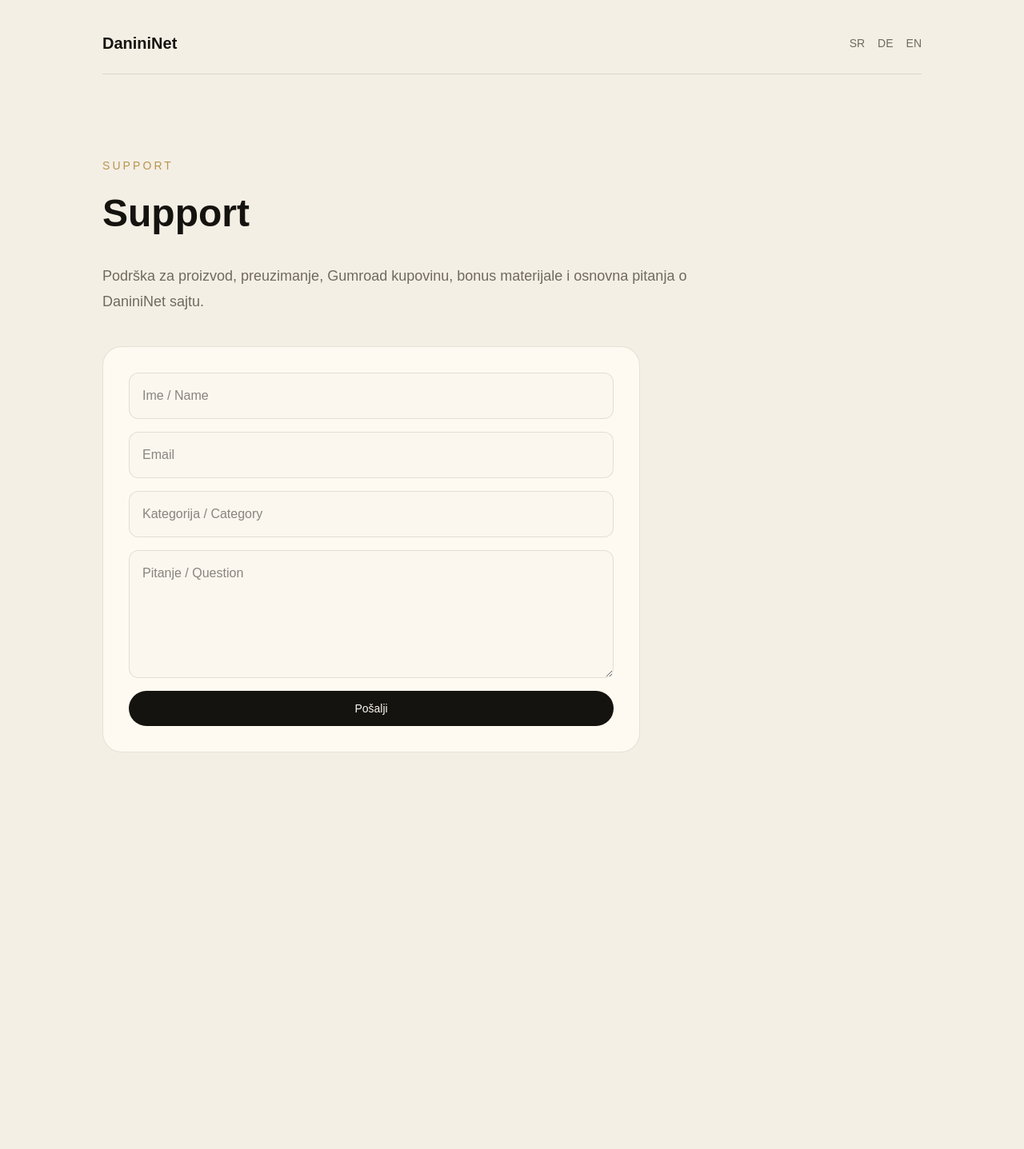
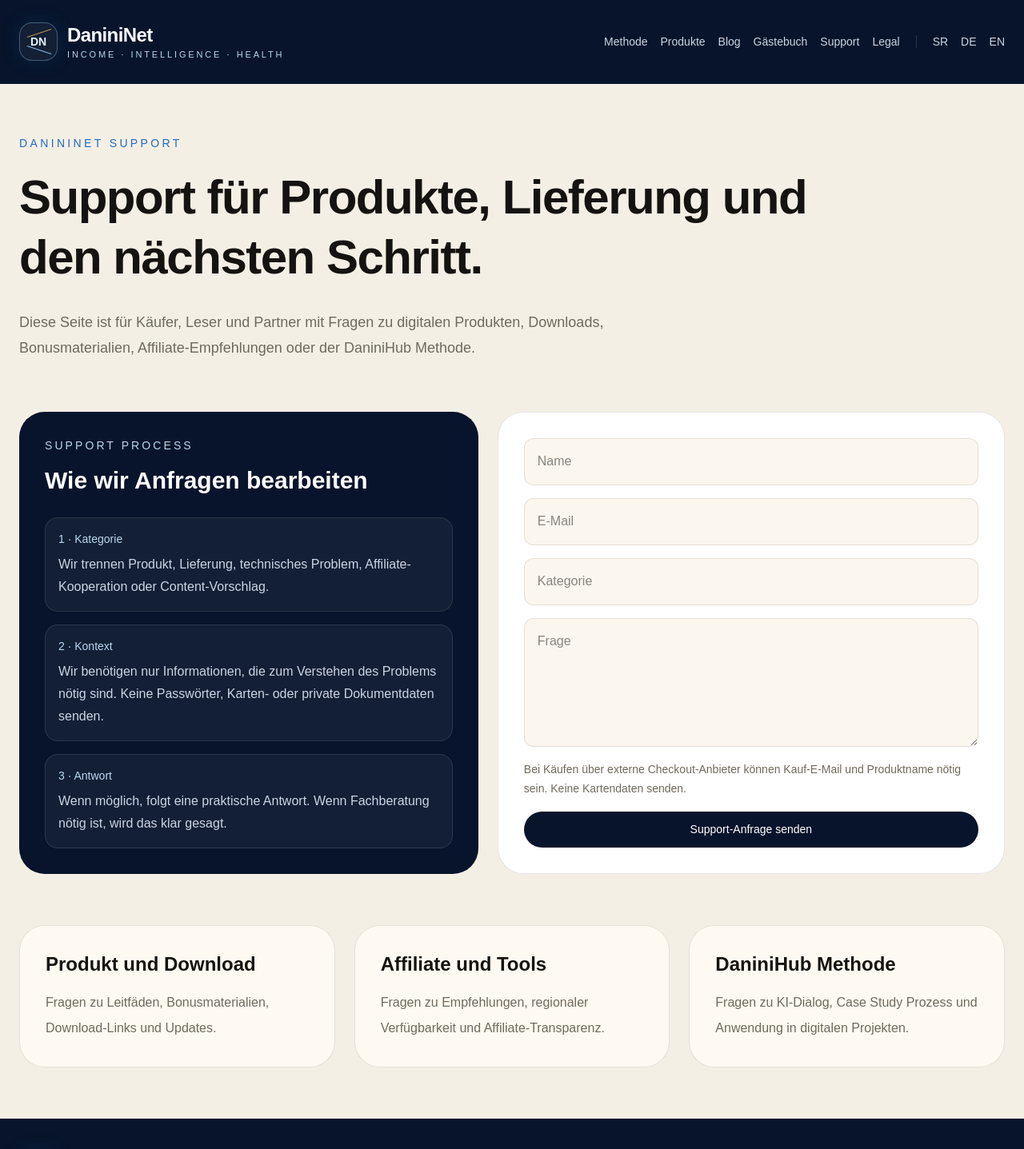
Before and after one commit to danininet/danininet, a Next.js app: page /de/support in a window 1280 px wide. Shown: the top 1437 px of the page at 80% size. Before the commit the page ends 1021 px from the top, so only its background shows below. Built offline with nearby package versions, Linux system fonts and the light colour scheme; no server answers.

Commit message:
Align support page with premium site shell

```diff
--- a/app/[locale]/support/page.tsx
+++ b/app/[locale]/support/page.tsx
@@ -1,50 +1,107 @@
-import Link from "next/link";
+import { SectionIntro, SiteShell, normalizeLocale } from "@/components/layout/SiteShell";
 
-export default async function SupportPage({
-  params,
-}: {
-  params: Promise<{ locale: string }>;
-}) {
+type Locale = "sr" | "de" | "en";
+
+const copy = {
+  sr: {
+    eyebrow: "DaniniNet Support",
+    title: "Podrška za proizvode, isporuku i sledeći korak.",
+    text: "Support stranica je za kupce, čitaoce i partnere koji imaju pitanje o digitalnim proizvodima, preuzimanju, bonus materijalima, affiliate preporukama ili DaniniHub metodi.",
+    processTitle: "Kako obrađujemo upit",
+    process: [
+      ["1", "Kategorija", "Razdvajamo pitanje: proizvod, isporuka, tehnički problem, affiliate saradnja ili predlog sadržaja."],
+      ["2", "Kontekst", "Tražimo samo informacije koje su potrebne da se problem razume. Ne šalji lozinke, kartice ili privatne dokumente."],
+      ["3", "Odgovor", "Ako se može rešiti direktno, ide praktičan odgovor. Ako traži stručnu procenu, jasno se kaže da je potreban odgovarajući profesionalac."],
+    ],
+    fields: ["Ime", "Email", "Kategorija", "Pitanje"],
+    button: "Pošalji support upit",
+    note: "Za kupovine preko eksternog checkout provajdera može biti potreban email korišćen pri kupovini i naziv proizvoda. Ne šalji podatke platne kartice.",
+    cards: [
+      ["Proizvod i preuzimanje", "Pitanja o vodiču, bonus materijalima, linkovima za preuzimanje i ažuriranjima."],
+      ["Affiliate i alati", "Pitanja o preporukama, dostupnosti po regionima i transparentnosti affiliate odnosa."],
+      ["DaniniHub metoda", "Pitanja o AI dijalogu, case study procesu i primeni metode u digitalnim projektima."],
+    ],
+  },
+  de: {
+    eyebrow: "DaniniNet Support",
+    title: "Support für Produkte, Lieferung und den nächsten Schritt.",
+    text: "Diese Seite ist für Käufer, Leser und Partner mit Fragen zu digitalen Produkten, Downloads, Bonusmaterialien, Affiliate-Empfehlungen oder der DaniniHub Methode.",
+    processTitle: "Wie wir Anfragen bearbeiten",
+    process: [
+      ["1", "Kategorie", "Wir trennen Produkt, Lieferung, technisches Problem, Affiliate-Kooperation oder Content-Vorschlag."],
+      ["2", "Kontext", "Wir benötigen nur Informationen, die zum Verstehen des Problems nötig sind. Keine Passwörter, Karten- oder private Dokumentdaten senden."],
+      ["3", "Antwort", "Wenn möglich, folgt eine praktische Antwort. Wenn Fachberatung nötig ist, wird das klar gesagt."],
+    ],
+    fields: ["Name", "E-Mail", "Kategorie", "Frage"],
+    button: "Support-Anfrage senden",
+    note: "Bei Käufen über externe Checkout-Anbieter können Kauf-E-Mail und Produktname nötig sein. Keine Kartendaten senden.",
+    cards: [
+      ["Produkt und Download", "Fragen zu Leitfäden, Bonusmaterialien, Download-Links und Updates."],
+      ["Affiliate und Tools", "Fragen zu Empfehlungen, regionaler Verfügbarkeit und Affiliate-Transparenz."],
+      ["DaniniHub Methode", "Fragen zu KI-Dialog, Case Study Prozess und Anwendung in digitalen Projekten."],
+    ],
+  },
+  en: {
+    eyebrow: "DaniniNet Support",
+    title: "Support for products, delivery and the next step.",
+    text: "This page is for buyers, readers and partners with questions about digital products, downloads, bonus materials, affiliate recommendations or the DaniniHub method.",
+    processTitle: "How we handle requests",
+    process: [
+      ["1", "Category", "We separate product, delivery, technical issue, affiliate collaboration or content suggestion."],
+      ["2", "Context", "We only need information required to understand the issue. Do not send passwords, card data or private documents."],
+      ["3", "Response", "If it can be solved directly, you get a practical answer. If professional advice is needed, we say so clearly."],
+    ],
+    fields: ["Name", "Email", "Category", "Question"],
+    button: "Send support request",
+    note: "For purchases through external checkout providers, purchase email and product name may be needed. Do not send card details.",
+    cards: [
+      ["Product and download", "Questions about guides, bonus materials, download links and updates."],
+      ["Affiliate and tools", "Questions about recommendations, regional availability and affiliate transparency."],
+      ["DaniniHub method", "Questions about AI dialogue, case study process and use in digital projects."],
+    ],
+  },
+} as const;
+
+export default async function SupportPage({ params }: { params: Promise<{ locale: string }> }) {
   const { locale } = await params;
-  const lang = locale === "de" || locale === "en" ? locale : "sr";
+  const lang: Locale = normalizeLocale(locale);
+  const t = copy[lang];
 
   return (
-    <main className="min-h-screen bg-[#f4efe5] px-6 py-10 text-[#15130f]">
-      <div className="mx-auto max-w-5xl">
-        <Header lang={lang} />
-
-        <section className="py-10">
-          <p className="text-sm uppercase tracking-[0.22em] text-[#b8944d]">Support</p>
-          <h1 className="mt-5 max-w-4xl text-5xl font-semibold leading-tight">Support</h1>
-          <p className="mt-8 max-w-3xl text-lg leading-8 text-[#706a5d]">
-            Podrška za proizvod, preuzimanje, Gumroad kupovinu, bonus materijale
-            i osnovna pitanja o DaniniNet sajtu.
-          </p>
-
-          <form className="mt-10 grid max-w-2xl gap-4 rounded-3xl border border-black/10 bg-[#fffaf1] p-8">
-            <input className="rounded-xl border border-black/10 bg-[#fbf7ef] p-4" placeholder="Ime / Name" />
-            <input className="rounded-xl border border-black/10 bg-[#fbf7ef] p-4" placeholder="Email" />
-            <input className="rounded-xl border border-black/10 bg-[#fbf7ef] p-4" placeholder="Kategorija / Category" />
-            <textarea className="min-h-40 rounded-xl border border-black/10 bg-[#fbf7ef] p-4" placeholder="Pitanje / Question" />
-            <button className="rounded-full bg-[#15130f] px-6 py-3 text-sm font-medium text-[#fbf7ef]" type="button">
-              Pošalji
-            </button>
-          </form>
-        </section>
-      </div>
-    </main>
+    <SiteShell locale={lang}>
+      <SectionIntro eyebrow={t.eyebrow} title={t.title} text={t.text} />
+      <section className="mx-auto grid max-w-7xl gap-6 px-6 pb-16 lg:grid-cols-[0.95fr_1.05fr]">
+        <aside className="rounded-[2rem] bg-[#07142b] p-8 text-white">
+          <p className="text-sm uppercase tracking-[0.22em] text-[#b9d7f0]">Support process</p>
+          <h2 className="mt-4 text-3xl font-semibold">{t.processTitle}</h2>
+          <div className="mt-7 grid gap-4">
+            {t.process.map(([num, title, text]) => (
+              <div key={title} className="rounded-2xl border border-white/10 bg-white/[0.05] p-4">
+                <p className="text-sm text-[#b9d7f0]">{num} · {title}</p>
+                <p className="mt-2 leading-7 text-slate-300">{text}</p>
+              </div>
+            ))}
+          </div>
+        </aside>
+        <form className="grid gap-4 rounded-[2rem] border border-black/10 bg-white p-8">
+          <input className="rounded-xl border border-black/10 bg-[#fbf7ef] p-4" placeholder={t.fields[0]} />
+          <input className="rounded-xl border border-black/10 bg-[#fbf7ef] p-4" placeholder={t.fields[1]} />
+          <input className="rounded-xl border border-black/10 bg-[#fbf7ef] p-4" placeholder={t.fields[2]} />
+          <textarea className="min-h-40 rounded-xl border border-black/10 bg-[#fbf7ef] p-4" placeholder={t.fields[3]} />
+          <p className="text-sm leading-6 text-[#706a5d]">{t.note}</p>
+          <button className="rounded-full bg-[#07142b] px-6 py-3 text-sm font-medium text-white" type="button">
+            {t.button}
+          </button>
+        </form>
+      </section>
+      <section className="mx-auto grid max-w-7xl gap-6 px-6 pb-16 md:grid-cols-3">
+        {t.cards.map(([title, text]) => (
+          <article key={title} className="rounded-[2rem] border border-black/10 bg-[#fffaf1] p-8">
+            <h2 className="text-2xl font-semibold">{title}</h2>
+            <p className="mt-4 leading-8 text-[#706a5d]">{text}</p>
+          </article>
+        ))}
+      </section>
+    </SiteShell>
   );
 }
-
-function Header({ lang }: { lang: string }) {
-  return (
-    <header className="mb-16 flex flex-wrap items-center justify-between gap-4 border-b border-black/10 pb-6">
-      <Link href={`/${lang}`} className="text-xl font-semibold">DaniniNet</Link>
-      <nav className="flex gap-4 text-sm text-[#706a5d]">
-        <Link href="/sr">SR</Link>
-        <Link href="/de">DE</Link>
-        <Link href="/en">EN</Link>
-      </nav>
-    </header>
-  );
-}
```
